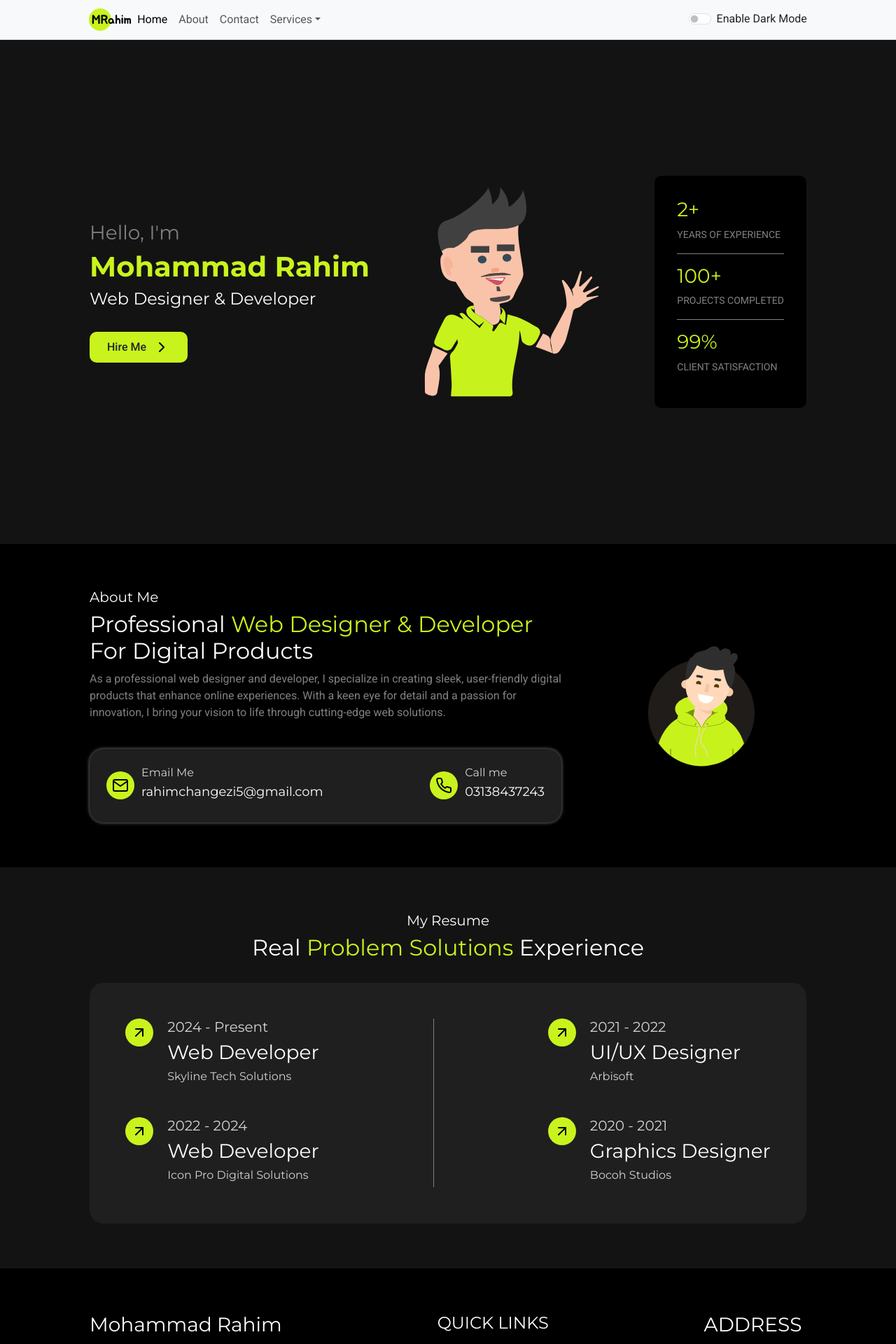
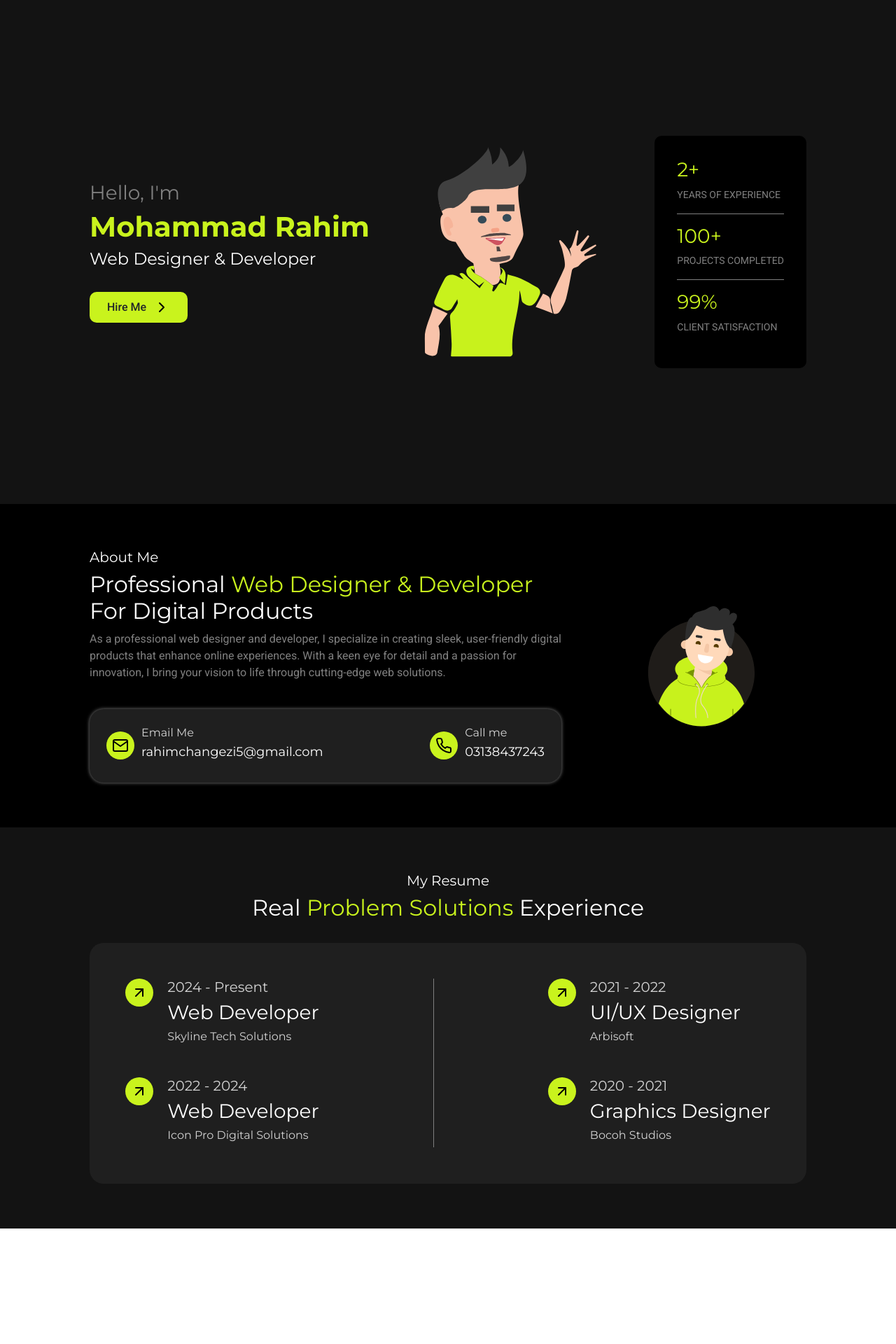
Before and after one commit to Mohammad-Rah1m/Rahim-Portfolio, a React (Create React App) app: page / in a window 1280 px wide. Shown: the top 1920 px of the page at 70% size. After the commit the page ends 1755 px from the top, so only its background shows below. Built offline with nearby package versions, Linux system fonts and the light colour scheme.

Commit message:
Removed header and footer

```diff
--- a/src/App.js
+++ b/src/App.js
@@ -27,7 +27,7 @@ function App() {
   return (
     <>
     <Router>
-    <Navbar title="Mohammad Rahim" mode={mode} toggleMode={toggleMode}/>
+    {/* <Navbar title="Mohammad Rahim" mode={mode} toggleMode={toggleMode}/> */}
     {/* <Counter mode={mode}/> */}
     <Routes>
           {/* <Route path="/" element={<Home />} /> */}
@@ -36,7 +36,7 @@ function App() {
           {/* <Route exact path="/contact" element={<Contact />} /> */}
         </Routes>
     </Router>
-    <Footer/>
+    {/* <Footer/> */}
     </>
   );
 }
```
